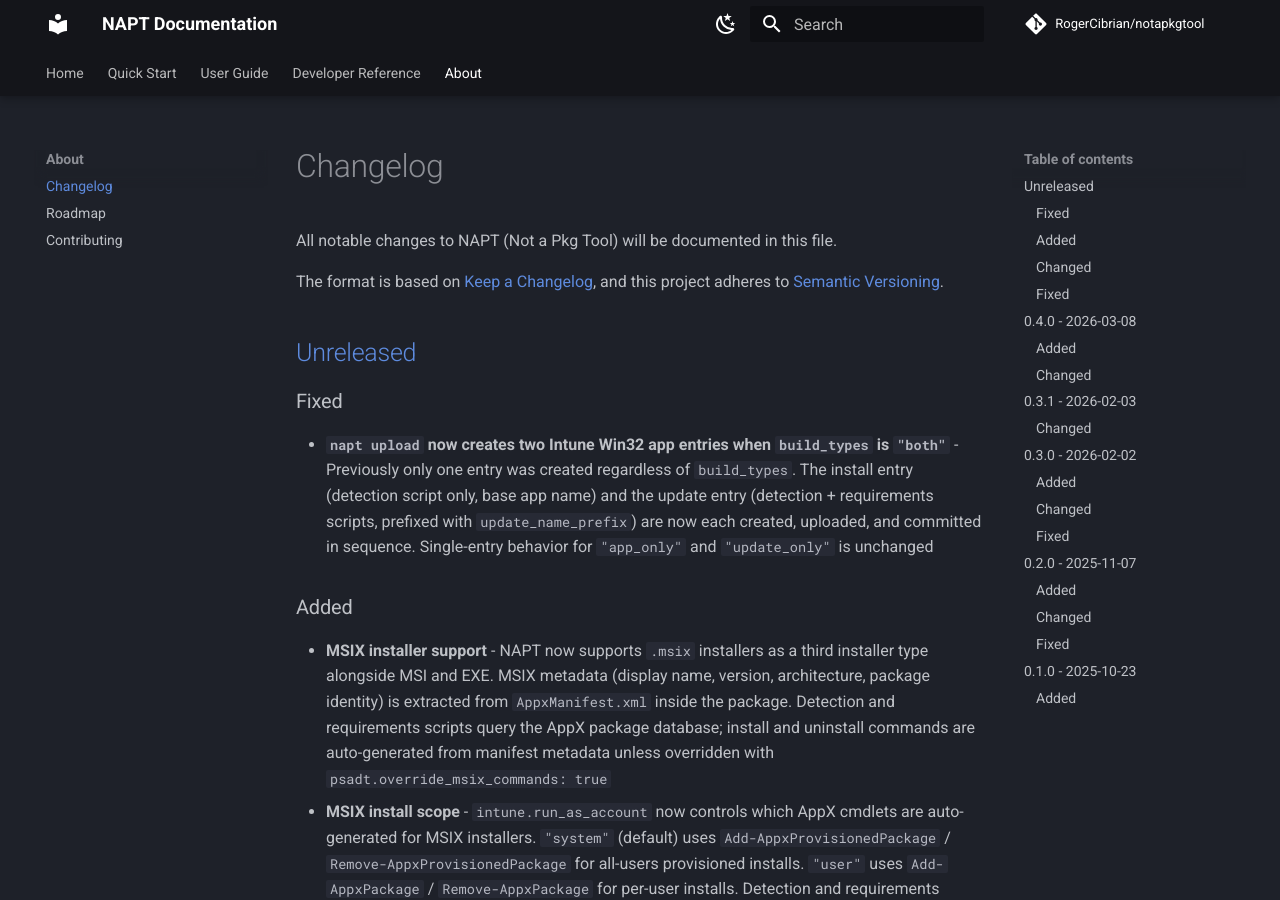
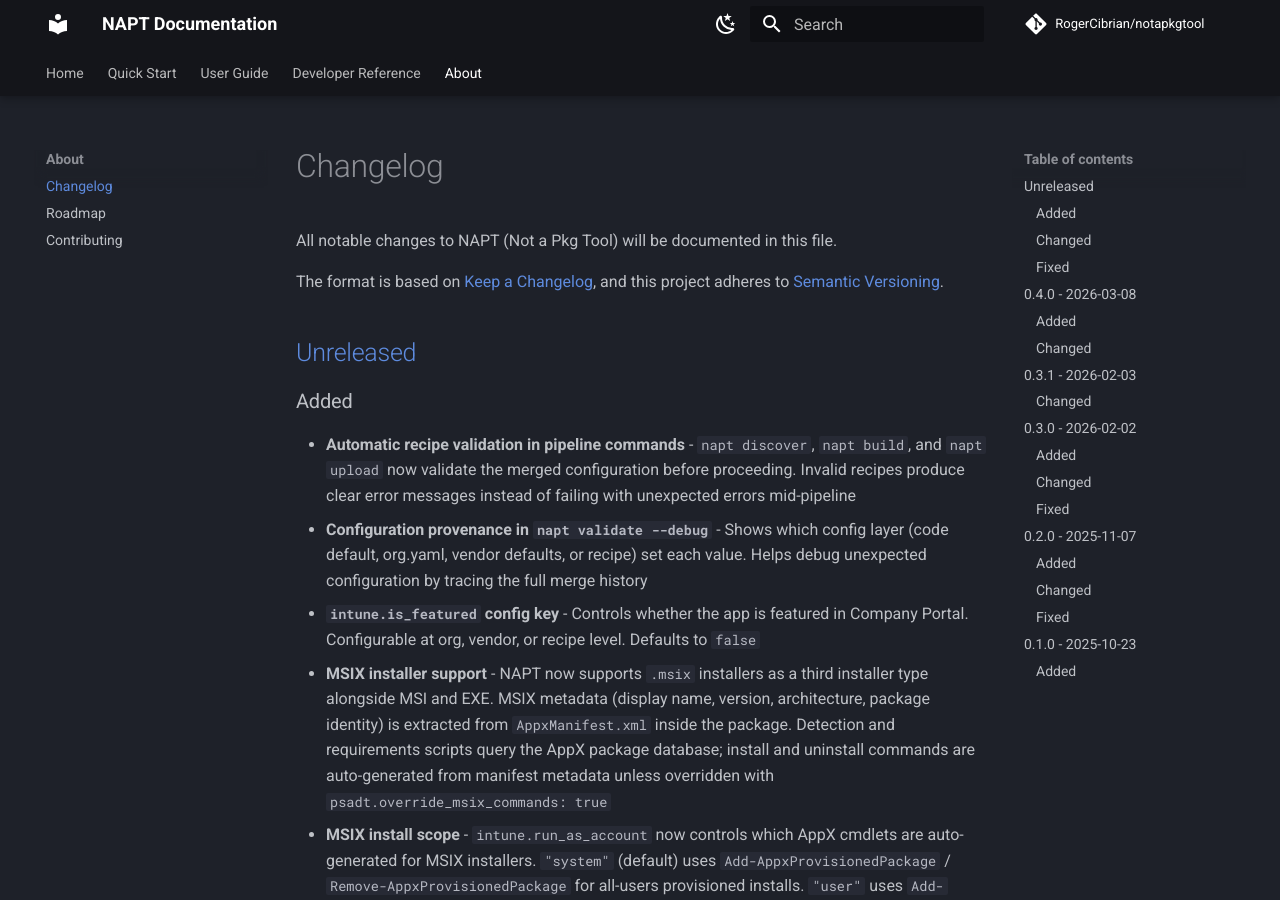
Before and after one commit to RogerCibrian/notapkgtool, an MkDocs documentation site: the page built from docs/changelog.md, in a window 1280 px wide and 900 px high. Built offline with MkDocs 1.6.1 and Material for MkDocs 9.7.7, drawn with Linux system fonts in a browser that asks for light colours; comment, search, counter and statistics services are not loaded; some of the changed text lies outside the part shown.

Commit message:
docs: Update changelog for config centralization

```diff
--- a/docs/changelog.md
+++ b/docs/changelog.md
@@ -7,18 +7,19 @@
 
 ## [Unreleased]
 
-### Fixed
-
-- **`napt upload` now creates two Intune Win32 app entries when `build_types`
-    is `"both"`** - Previously only one entry was created regardless of
-    `build_types`. The install entry (detection script only, base app name) and
-    the update entry (detection + requirements scripts, prefixed with
-    `update_name_prefix`) are now each created, uploaded, and committed in
-    sequence. Single-entry behavior for `"app_only"` and `"update_only"` is
-    unchanged
-
 ### Added
 
+- **Automatic recipe validation in pipeline commands** - `napt discover`,
+    `napt build`, and `napt upload` now validate the merged configuration
+    before proceeding. Invalid recipes produce clear error messages instead
+    of failing with unexpected errors mid-pipeline
+- **Configuration provenance in `napt validate --debug`** - Shows which
+    config layer (code default, org.yaml, vendor defaults, or recipe) set
+    each value. Helps debug unexpected configuration by tracing the full
+    merge history
+- **`intune.is_featured` config key** - Controls whether the app is featured
+    in Company Portal. Configurable at org, vendor, or recipe level.
+    Defaults to `false`
 - **MSIX installer support** - NAPT now supports `.msix` installers as a third
     installer type alongside MSI and EXE. MSIX metadata (display name, version,
     architecture, package identity) is extracted from `AppxManifest.xml` inside
@@ -83,6 +84,16 @@
 
 ### Fixed
 
+- **`intune.device_restart_behavior` default corrected to
+    `"basedOnReturnCode"`** - Previously an inline fallback used `"allow"`
+    instead of the value defined in `DEFAULT_CONFIG`
+- **`napt upload` now creates two Intune Win32 app entries when `build_types`
+    is `"both"`** - Previously only one entry was created regardless of
+    `build_types`. The install entry (detection script only, base app name) and
+    the update entry (detection + requirements scripts, prefixed with
+    `update_name_prefix`) are now each created, uploaded, and committed in
+    sequence. Single-entry behavior for `"app_only"` and `"update_only"` is
+    unchanged
 - Version cache check now uses semantic comparison instead of string equality,
     so versions with a `v` prefix (e.g., `v1.2.3` vs `1.2.3`) are correctly
     recognized as matching and won't re-download unnecessarily
```
